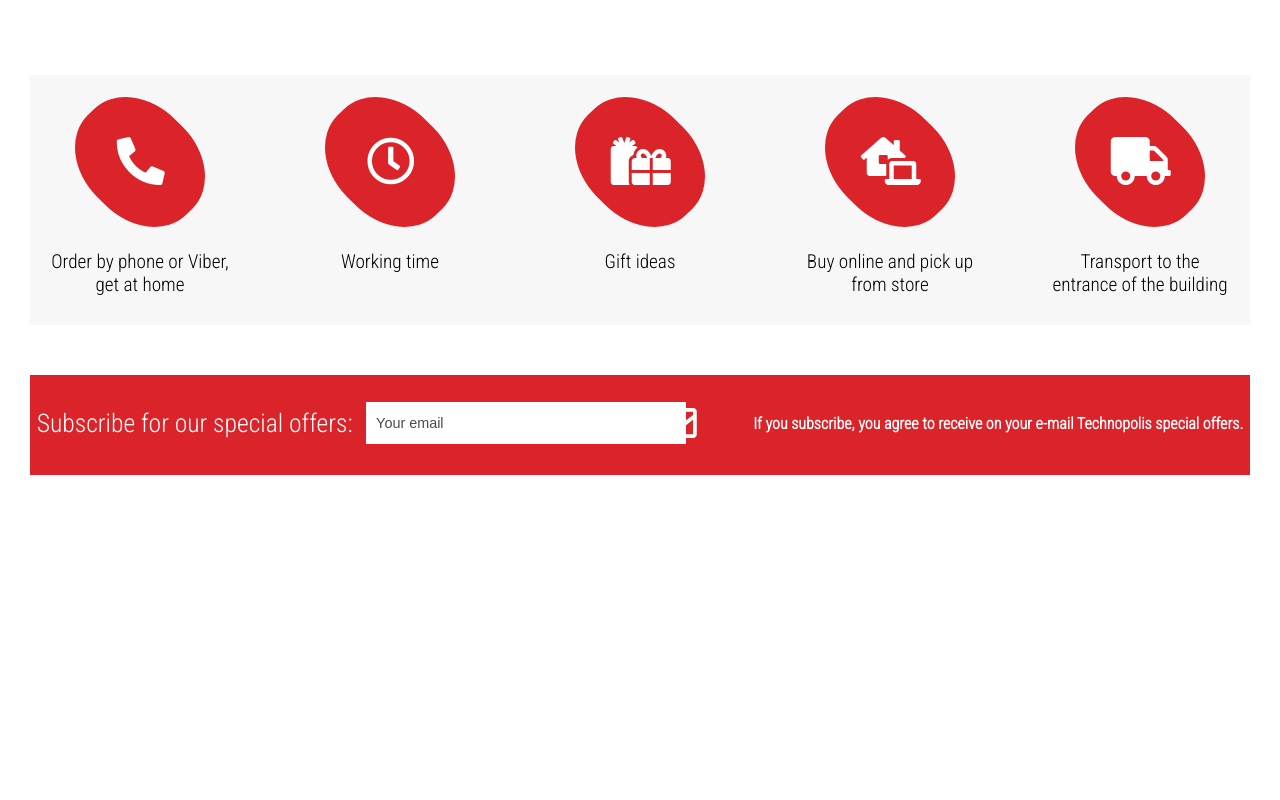
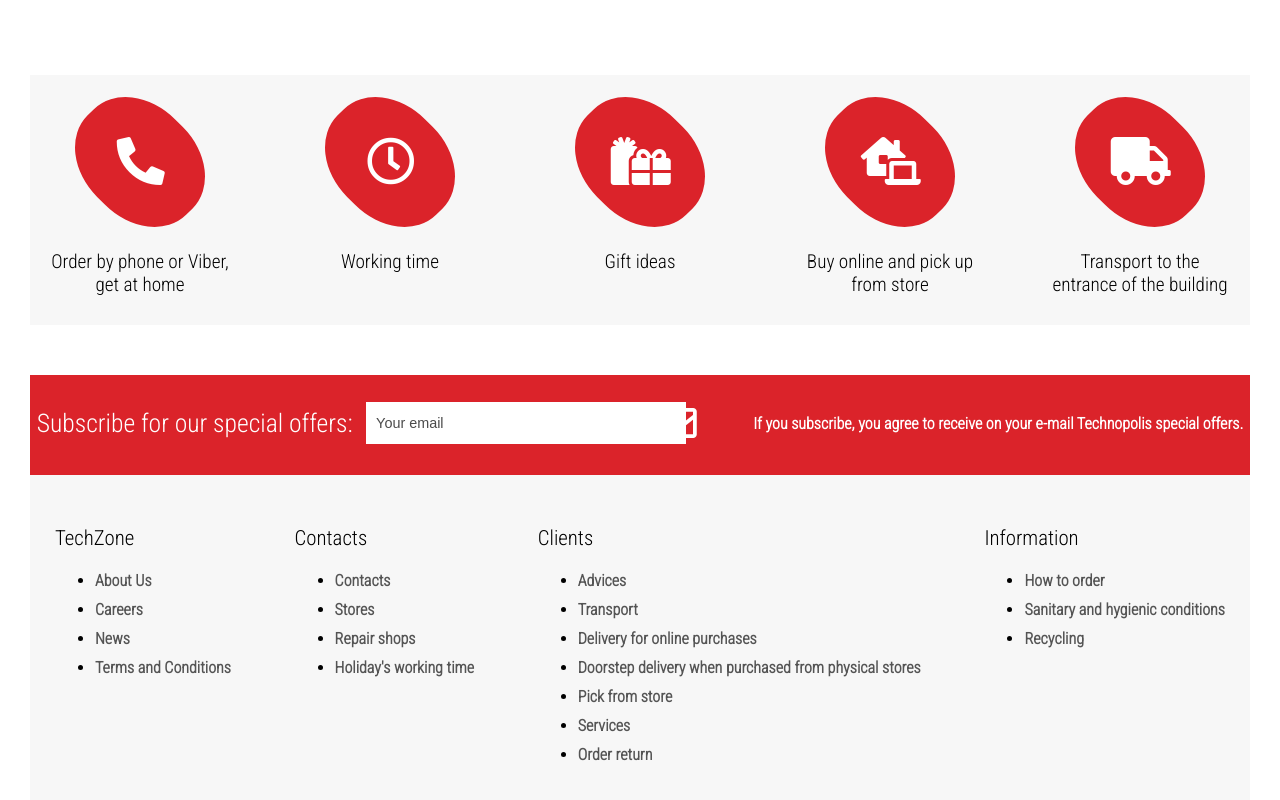
Before and after one commit to dbegogow/TechZone, an Angular app in the folder tech-zone/: page / in a window 1280 px wide. Shown: the part 1035-1835 px from the top of the page. Before the commit the page ends 1560 px from the top, so only its background shows below. Built offline with nearby package versions, Linux system fonts and the light colour scheme; a web font is replaced by a local one.

Commit message:
Implement links container in footer component

```diff
--- a/tech-zone/src/app/components/footer/footer.component.css
+++ b/tech-zone/src/app/components/footer/footer.component.css
@@ -1,6 +1,5 @@
 .container {
     margin: 10px 30px 0 30px;
-    background: #DB232A;
     margin-bottom: 50px;
 }
 
@@ -9,6 +8,7 @@
     justify-content: space-around;
     height: 100px;
     color: #FFF;
+    background: #DB232A;
 }
 
 .container .subscribe-container .title {
@@ -46,3 +46,46 @@
     margin-bottom: 0;
     font-weight: 600;
 }
+
+.container .links-container {
+    background: #F7F7F7;
+    display: flex;
+    justify-content: space-between;
+    padding: 30px 25px;
+}
+
+.links-container .title {
+    font-weight: 300;
+    font-size: 1.3rem ;
+}
+
+.links-container ul {
+    display: flex;
+    flex-direction: column;
+    gap: 10px;
+}
+
+.links-container ul li a{
+    font-weight: 600;
+    color: #545454;
+    position: relative;
+}
+
+.links-container ul li a::before {
+    content: '';
+    position: absolute;
+    bottom: 0;
+    right: 0;
+    width: 0;
+    height: 2px;
+    background-color: #DB232A;
+    transition: width 0.6s cubic-bezier(0.25, 1, 0.5, 1);
+}
+
+@media (hover: hover) and (pointer: fine) {
+    .links-container ul li a:hover::before{
+      left: 0;
+      right: auto;
+      width: 100%;
+    }
+  }
--- a/tech-zone/src/app/components/footer/footer.component.html
+++ b/tech-zone/src/app/components/footer/footer.component.html
@@ -9,4 +9,16 @@
             If you subscribe, you agree to receive on your e-mail Technopolis special offers.
         </p>
     </div>
+    <div class="links-container">
+        <div *ngFor="let linksGroup of linksData">
+            <h3 class="title">{{ linksGroup.title }}</h3>
+            <ul>
+                <li *ngFor="let link of linksGroup.links">
+                    <a routerLink="link.path">
+                        {{ link.name }}
+                    </a>
+                </li>
+            </ul>
+        </div>
+    </div>
 </div>
--- a/tech-zone/src/app/components/footer/footer.component.ts
+++ b/tech-zone/src/app/components/footer/footer.component.ts
@@ -6,6 +6,100 @@ import { Component, OnInit } from '@angular/core';
   styleUrls: ['./footer.component.css']
 })
 export class FooterComponent implements OnInit {
+  linksData = [
+    {
+      title: 'TechZone',
+      links: [
+        {
+          name: 'About Us',
+          path: '/'
+        },
+        {
+          name: 'Careers',
+          path: '/'
+        },
+        {
+          name: 'News',
+          path: '/'
+        },
+        {
+          name: 'Terms and Conditions',
+          path: '/'
+        }
+      ]
+    },
+    {
+      title: 'Contacts',
+      links: [
+        {
+          name: 'Contacts',
+          path: '/'
+        },
+        {
+          name: 'Stores',
+          path: '/'
+        },
+        {
+          name: 'Repair shops',
+          path: '/'
+        },
+        {
+          name: `Holiday's working time`,
+          path: '/'
+        }
+      ]
+    },
+    {
+      title: 'Clients',
+      links: [
+        {
+          name: 'Advices',
+          path: '/'
+        },
+        {
+          name: 'Transport',
+          path: '/'
+        },
+        {
+          name: 'Delivery for online purchases',
+          path: '/'
+        },
+        {
+          name: 'Doorstep delivery when purchased from physical stores',
+          path: '/'
+        },
+        {
+          name: 'Pick from store',
+          path: '/'
+        },
+        {
+          name: 'Services',
+          path: '/'
+        },
+        {
+          name: 'Order return',
+          path: '/'
+        }
+      ]
+    },
+    {
+      title: 'Information',
+      links: [
+        {
+          name: 'How to order',
+          path: '/'
+        },
+        {
+          name: 'Sanitary and hygienic conditions',
+          path: '/'
+        },
+        {
+          name: 'Recycling',
+          path: '/'
+        }
+      ]
+    }
+  ];
 
   constructor() { }
 
```
